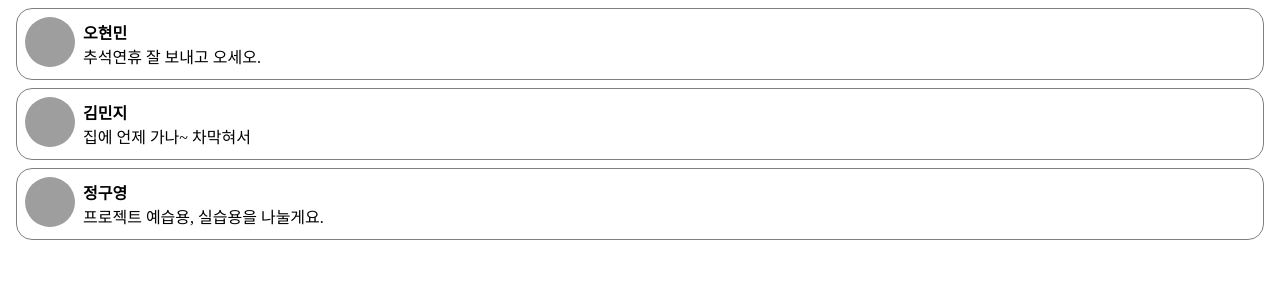
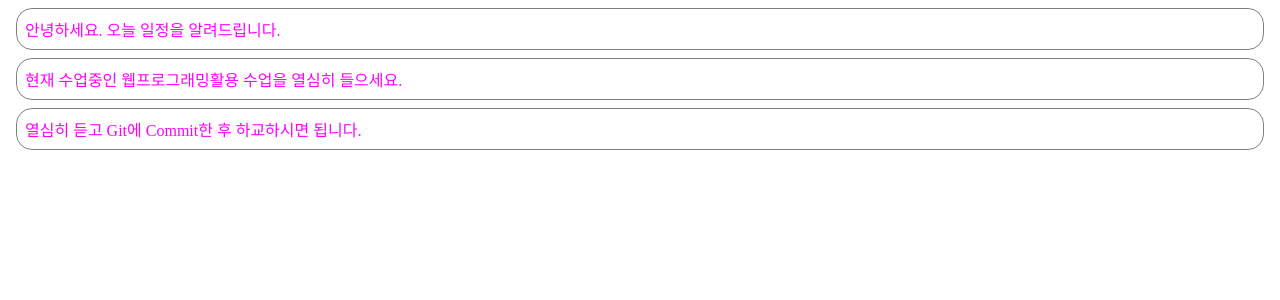
Before and after one commit to hyunmin-ooo/reactproject2024, a React (Create React App) app: page / in a window 1280 px wide. Shown: the top 300 px of the page. Built offline with nearby package versions, Linux system fonts and the light colour scheme; grey boxes are pictures that could not be loaded.

Commit message:
React 6장

```diff
--- /dev/null
+++ b/src/chp06/Notification.css
@@ -0,0 +1,12 @@
+.wrapper{
+    margin: 8px;
+    padding: 8px;
+    display: flex;
+    flex-direction: row;
+    border: 1px solid grey;
+    border-radius: 16px;
+}
+.messageText{
+    color:magenta;
+    font-size: 16px;
+}
--- /dev/null
+++ b/src/chp06/Notification.jsx
@@ -0,0 +1,36 @@
+import React from "react";
+import './Notification.css';
+// const styles ={
+//     wrapper:{
+//         margin: 8,
+//         padding: 8,
+//         display: "flex",
+//         flexDirection:"row",
+//         border: "1px solid grey",
+//         borderRadius: 16,
+//     },
+//     messageText:{
+//         color: "magenta",
+//         fontSize: 16,
+//     },
+// };
+class Notification extends React.Component{
+    constructor(props){
+        super(props); //Component가 생성될 때 props를 전달받을 수 있는 매개변수를 갖는 생성자가 호출된다.
+        this.state ={
+
+        };
+    }
+
+    render(){
+        return(
+            <div className={'wrapper'}>
+                <span className={'messageText'}>
+                    {this.props.message}
+                </span>
+            </div>
+        )
+    }
+}
+
+export default Notification;
--- /dev/null
+++ b/src/chp06/NotificationList.jsx
@@ -0,0 +1,62 @@
+import React from "react";
+import Notification from "./Notification";
+
+const reservedNotifications = [
+    {
+        message: "안녕하세요. 오늘 일정을 알려드립니다.",
+    },
+    {
+        message: "현재 수업중인 웹프로그래밍활용 수업을 열심히 들으세요.",
+    },
+    {
+        message: "열심히 듣고 Git에 Commit한 후 하교하시면 됩니다.",
+    },
+];
+
+var timer;
+
+class NotificationList extends React.Component{
+    constructor(props) {
+        super(props);
+
+        this.state = {
+          notifications: [],
+        };
+    }
+
+    componentDidMount() {
+        const {notifications} = this.state;
+
+        timer = setInterval(() => {
+            if(notifications.length < reservedNotifications.length){
+                const index = notifications.length;
+                notifications.push(reservedNotifications[index]);
+                this.setState({
+                    notifications: notifications,
+                });
+            }else{
+                clearInterval(timer);
+            }
+        },1000)
+    }
+
+    componentWillUnmount(){
+        if(timer){
+            clearInterval(timer);
+        }
+    }
+
+    render(){
+        return(
+            <div>
+                {
+                    this.state.notifications.map((notification) => {
+                        return<Notification message={notification.message}/>
+                    })
+                }
+            </div>
+        )
+    };
+}
+
+export default NotificationList;
--- a/src/index.js
+++ b/src/index.js
@@ -1,17 +1,17 @@
 import React from 'react';
 import ReactDOM from 'react-dom/client';
-// import './index.css';
 // import './chp04/Clock.css';
 import reportWebVitals from './reportWebVitals';
-import ConfirmDialog from "./chp04/ConfirmDialog";
-import Clock from "./chp04/Clock";
-import CommentList from "./chp05/CommentList";
+// import ConfirmDialog from "./chp04/ConfirmDialog";
+// import Clock from "./chp04/Clock";
+// import CommentList from "./chp05/CommentList";
+import NotificationList from "./chp06/NotificationList";
 const root = ReactDOM.createRoot(document.getElementById('root'));
 
 setInterval(() =>{
     root.render(
         <React.StrictMode>
-            <CommentList/>
+            <NotificationList/>
         </React.StrictMode>
     );
 },1000
```
